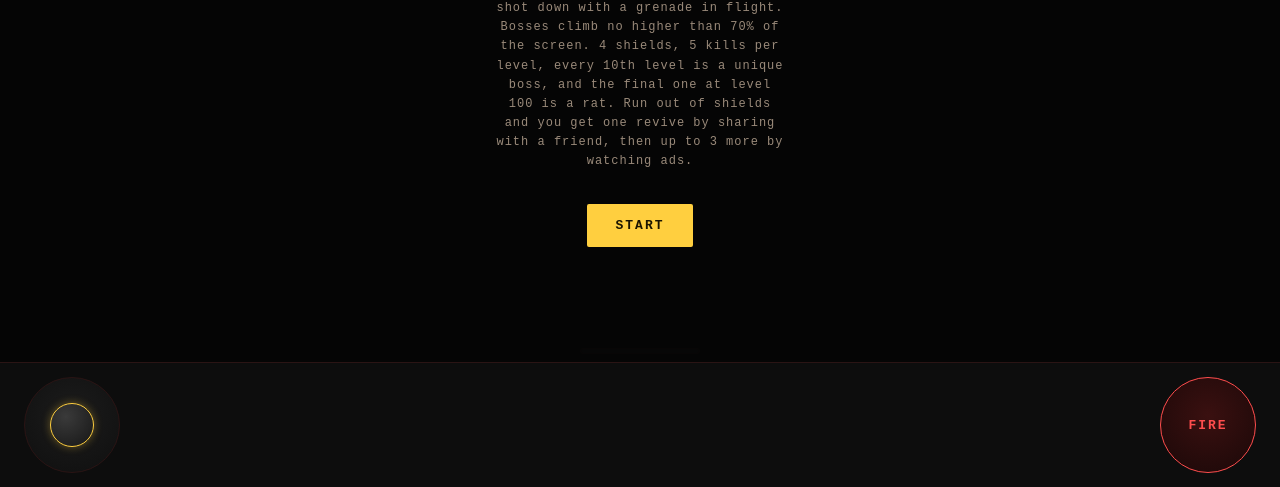
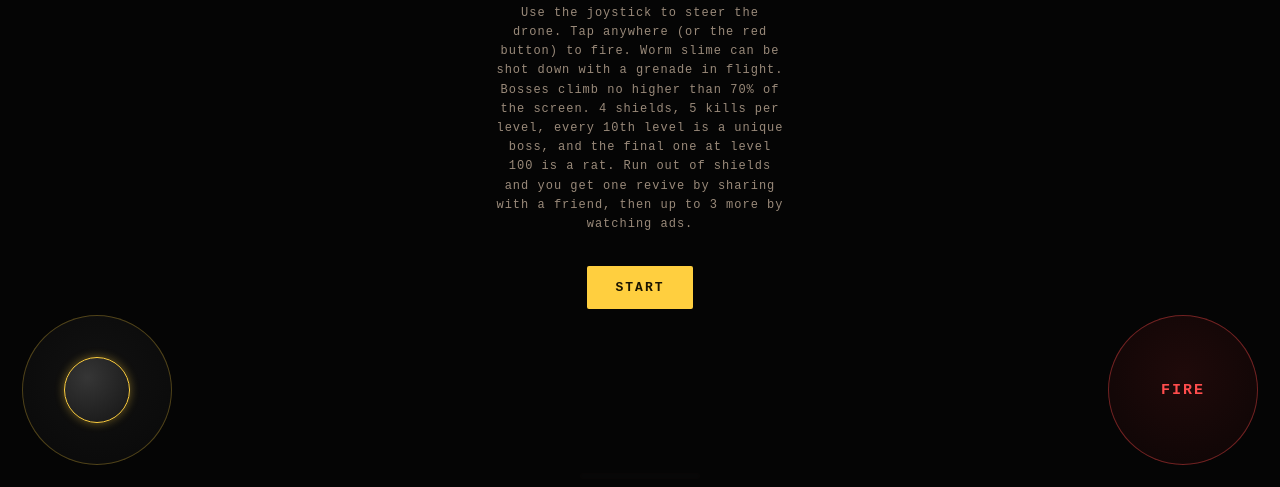
Before and after one commit to Elatevol/PTNPNH, a plain HTML site: page game/index.html in a window 1280 px wide. Shown: the part 313-800 px from the top of the page. Drawn offline with Linux system fonts and the light colour scheme.

Commit message:
PTN PNH game

```diff
--- a/game/index.html
+++ b/game/index.html
@@ -48,20 +48,22 @@
     display:flex; align-items:center; justify-content:center; }
   #adSimBox{ display:flex; flex-direction:column; align-items:center; gap:10px; text-align:center; padding:24px; }
   #adSimTimer{ font-size:48px; font-weight:bold; color:#5cf; }
-  #controls{ display:flex; justify-content:space-between; align-items:center; padding:14px 24px calc(14px + env(safe-area-inset-bottom));
-    border-top:1px solid var(--line); flex-shrink:0; gap:12px; background:#0d0d0d; }
-  #joystickBase{ position:relative; width:96px; height:96px; border-radius:50%;
-    background:radial-gradient(circle at 50% 40%, #1c1c1c, #0f0f0f); border:1px solid var(--line);
-    touch-action:none; }
-  #joystickKnob{ position:absolute; top:50%; left:50%; width:44px; height:44px; border-radius:50%;
-    background:radial-gradient(circle at 35% 30%, #3a3a3a, #161616); border:1px solid var(--accent);
-    margin:-22px 0 0 -22px; box-shadow:0 0 8px rgba(255,207,63,0.35); pointer-events:none; }
-  #fireBtnRound{ width:96px; height:96px; border-radius:50%;
-    background:radial-gradient(circle at 50% 40%, #3a1010, #1a0808); border:1px solid var(--accent-2);
+  #controls{ position:absolute; inset:0; pointer-events:none; z-index:15; }
+  #joystickBase{ position:absolute; left:22px; bottom:calc(22px + env(safe-area-inset-bottom));
+    width:150px; height:150px; border-radius:50%; pointer-events:auto;
+    background:radial-gradient(circle at 50% 40%, rgba(28,28,28,0.55), rgba(15,15,15,0.45));
+    border:1px solid rgba(255,207,63,0.28); backdrop-filter:blur(1px); touch-action:none; }
+  #joystickKnob{ position:absolute; top:50%; left:50%; width:66px; height:66px; border-radius:50%;
+    background:radial-gradient(circle at 35% 30%, rgba(58,58,58,0.9), rgba(22,22,22,0.85)); border:1px solid var(--accent);
+    margin:-33px 0 0 -33px; box-shadow:0 0 10px rgba(255,207,63,0.4); pointer-events:none; }
+  #fireBtnRound{ position:absolute; right:22px; bottom:calc(22px + env(safe-area-inset-bottom));
+    width:150px; height:150px; border-radius:50%; pointer-events:auto;
+    background:radial-gradient(circle at 50% 40%, rgba(58,16,16,0.5), rgba(26,8,8,0.4));
+    border:1px solid rgba(255,77,77,0.4); backdrop-filter:blur(1px);
     display:flex; align-items:center; justify-content:center; color:var(--accent-2);
-    font-size:13px; letter-spacing:2px; font-weight:bold; touch-action:none; }
-  #fireBtnRound:active, #fireBtnRound.active{ background:radial-gradient(circle at 50% 40%, var(--accent-2), #7a1010);
-    color:#1a0000; box-shadow:0 0 14px rgba(255,77,77,0.6); }
+    font-size:15px; letter-spacing:2px; font-weight:bold; touch-action:none; }
+  #fireBtnRound:active, #fireBtnRound.active{ background:radial-gradient(circle at 50% 40%, rgba(255,77,77,0.75), rgba(122,16,16,0.65));
+    color:#1a0000; box-shadow:0 0 16px rgba(255,77,77,0.6); }
   #syncMsg{ position:absolute; top:52px; left:0; right:0; text-align:center; font-size:10px;
     color:var(--text-dim); letter-spacing:1px; pointer-events:none; }
   #danger{ position:absolute; inset:0; pointer-events:none; box-shadow: inset 0 0 0 0 rgba(255,40,40,0);
@@ -123,13 +125,12 @@
         <div class="sub" style="max-width:220px;">Simulated ad — plug in your real Adsgram blockId to replace this.</div>
       </div>
     </div>
-  </div>
-
-  <div id="controls">
-    <div id="joystickBase">
-      <div id="joystickKnob"></div>
+    <div id="controls">
+      <div id="joystickBase">
+        <div id="joystickKnob"></div>
+      </div>
+      <div id="fireBtnRound">FIRE</div>
     </div>
-    <div id="fireBtnRound">FIRE</div>
   </div>
 </div>
 
```
